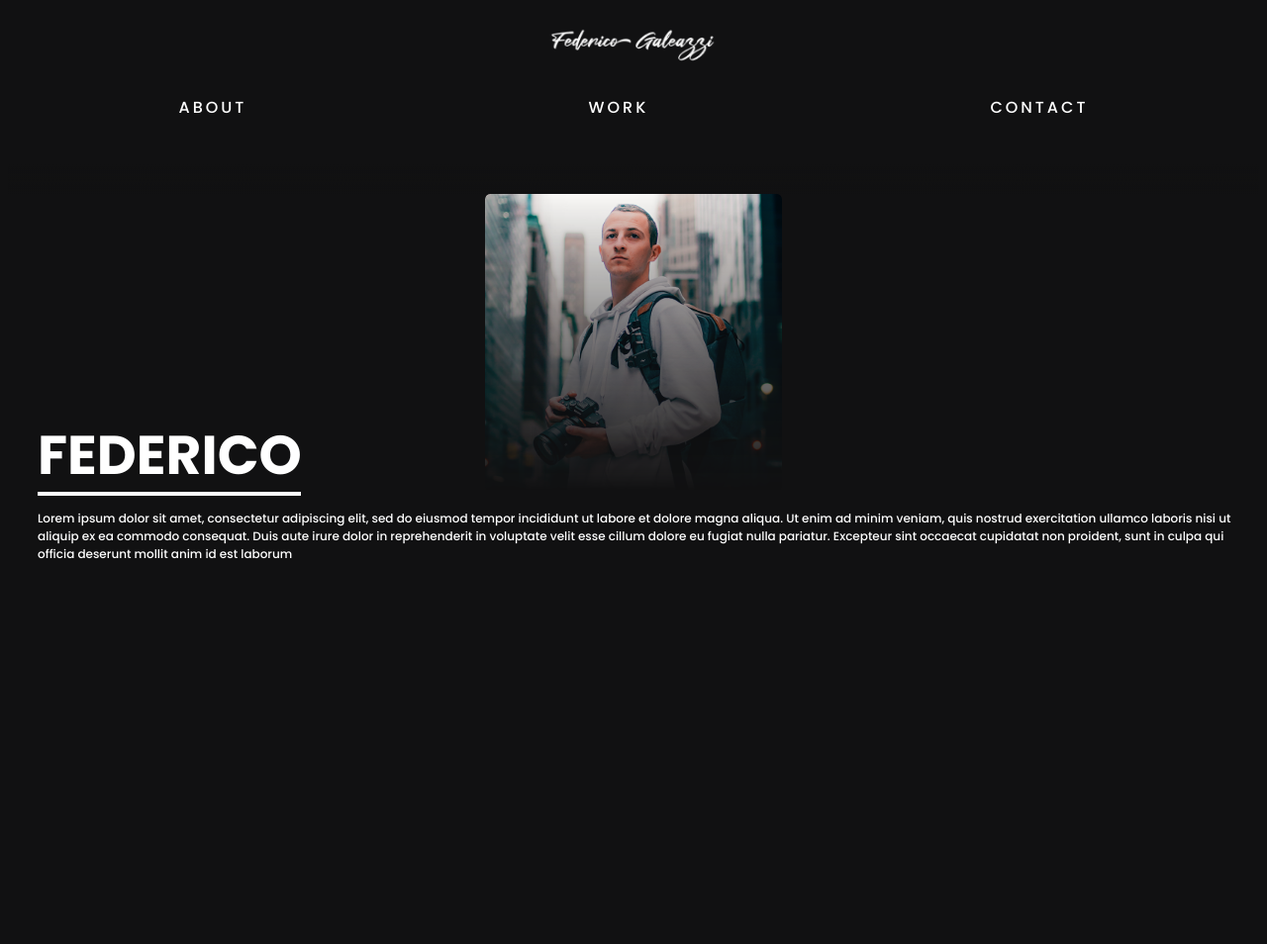
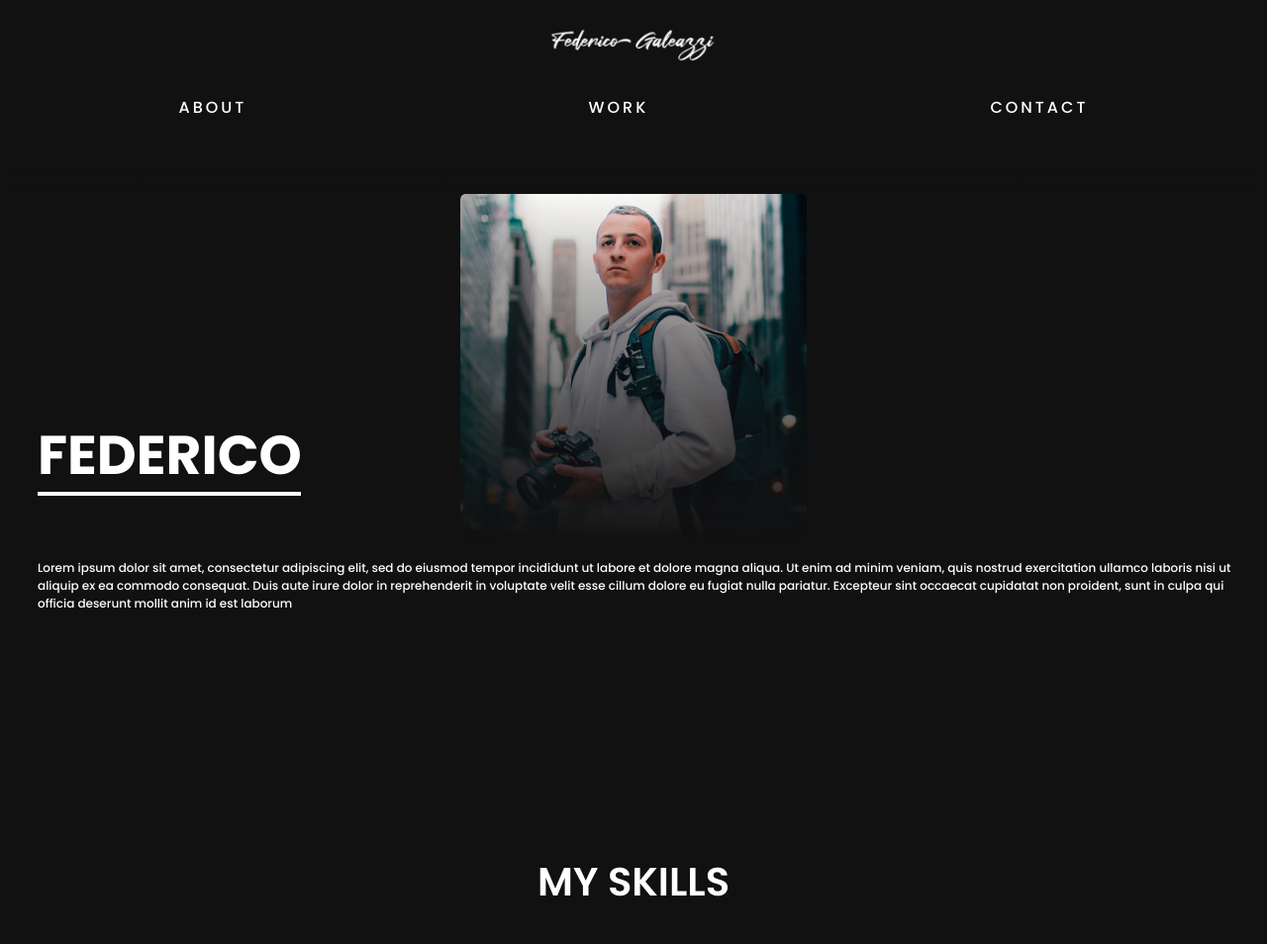
Before and after one commit to SamueleSamarxhiu/SamueleSamarxhiu.github.io, a plain HTML site: page index.html in a window 1280 px wide. Shown: the top 954 px of the page at 99% size. Drawn offline with Linux system fonts and the light colour scheme.

Commit message:
Add files via upload

```diff
--- a/style.css
+++ b/style.css
@@ -57,9 +57,9 @@ nav a {
 
 .about img {
   z-index: 999;
+  width: 350px;
   position: sticky;
   top: 177.18px;
-  width: 300px;
   border-radius: 5px;
   -webkit-mask-image: linear-gradient(to bottom, #111112, transparent);
   mask-image: linear-gradient(to bottom, #111112, transparent);
@@ -112,7 +112,7 @@ nav a {
 }
 .about span {
   padding: 30px 0;
-  margin: 500px 0;
+  margin: 200px 0;
   font-weight: 600;
   font-size: 45px;
 }
@@ -207,7 +207,7 @@ to {
     font-size: 25px;
   }
 
-  .work img {
+  .about img, .work img {
     width: 300px;
   }
 
```
